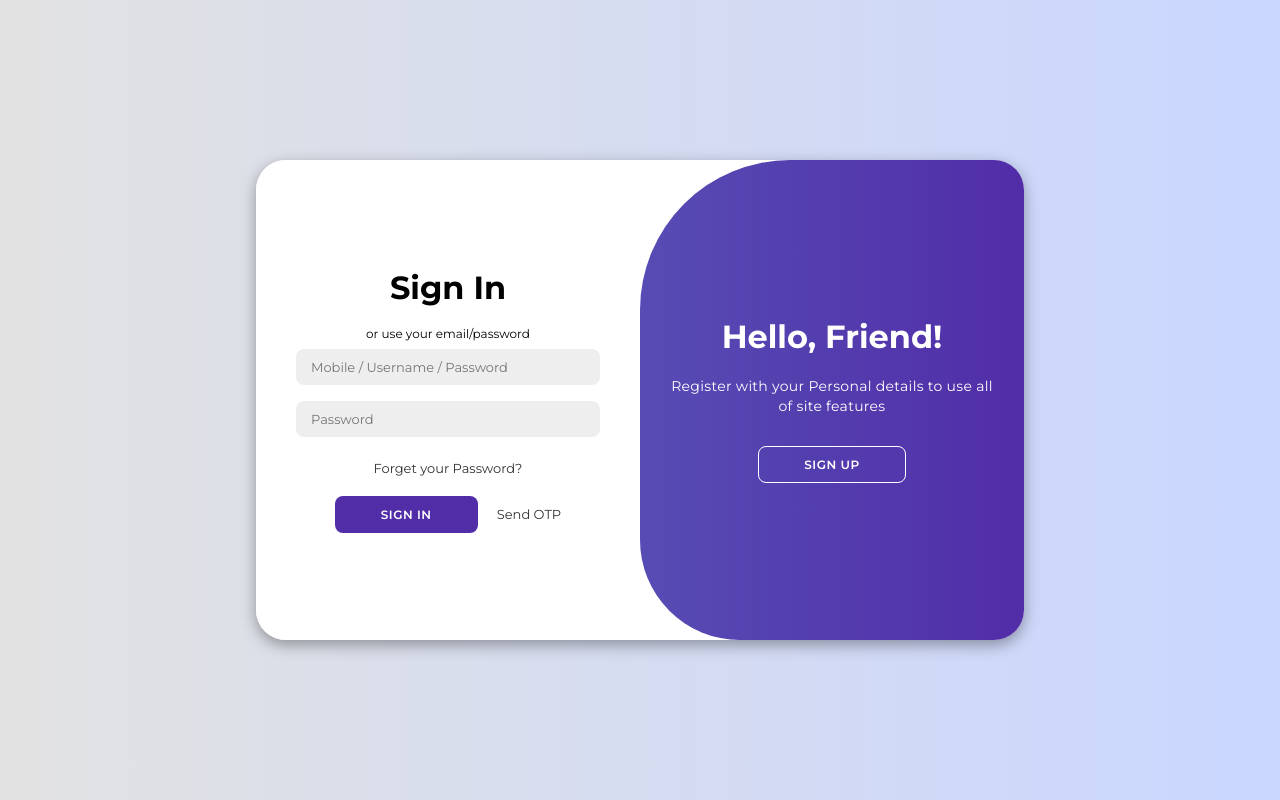
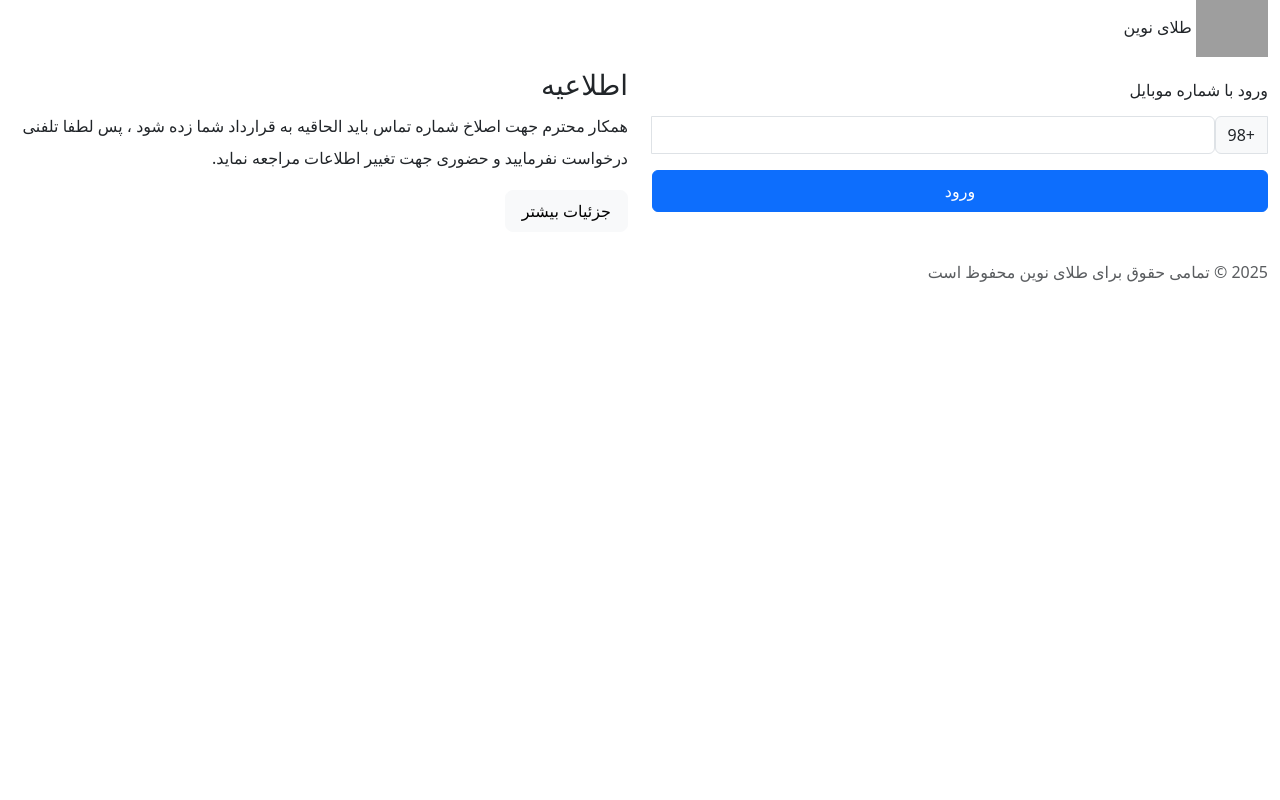
Before and after one commit to AboozarEsmaili/loginOTP, a PHP site: page / in a window 1280 px wide. Run offline with PHP 8.4, Linux system fonts and the light colour scheme; grey boxes are pictures that could not be loaded.

Commit message:
Update index.php
new code

```diff
--- a/index.php
+++ b/index.php
@@ -1,70 +1,52 @@
-<?php
-require_once('config/loader.php');
+<!DOCTYPE html>
+<html lang="fa" dir="rtl">
 
-?>
-
-<html lang="pt-BR">
 <head>
-  <meta charset="UTF-8">
-  <meta http-equiv="X-UA-Compatible" content="IE=edge">
-  <link rel="stylesheet" href="https://cdnjs.cloudflare.com/ajax/libs/font-awesome/6.4.2/css/all.min.css" integrity="sha512-z3gLpd7yknf1YoNbCzqRKc4qyor8gaKU1qmn+CShxbuBusANI9QpRohGBreCFkKxLhei6S9CQXFEbbKuqLg0DA==" crossorigin="anonymous" referrerpolicy="no-referrer" />
-  <meta name="viewport" content="width=device-width, initial-scale=1.0">
-  <title>Login</title>
-  <link rel="stylesheet" href="./assets/css/style.css">
+  <!-- Required meta tags -->
+  <meta charset="utf-8" />
+  <meta name="viewport" content="width=device-width, initial-scale=1" />
+  <!-- Bootstrap CSS -->
+  <link href="https://cdn.jsdelivr.net/npm/bootstrap@5.3.3/dist/css/bootstrap.min.css" rel="stylesheet"
+    integrity="sha384-QWTKZyjpPEjISv5WaRU9OFeRpok6YctnYmDr5pNlyT2bRjXh0JMhjY6hW+ALEwIH" crossorigin="anonymous">
+  <link rel="stylesheet" href="css/app.css" />
+  <title>طلای خیرخواه</title>
 </head>
 
-<body>
-  <div class="container" id="container">
+<body class="yekan-font">
+  <div class="container-fluid login_page">
+    <div class="row">
+      <div class="d-flex col-md-6 login_page_right_col half-page">
+        <div class="form-signin w-100 m-auto">
+          <form>
+            <div class="mb-4 logo_set">
+              <img src="https://www.svgrepo.com/show/277194/gold-ingots-gold.svg" alt="" width="72"
+              height="57">
+            <span class="num-fontpi">طلای نوین</span>
+            </div>
+            <h5 class="fs-6 mb-3 fw-normal">ورود با شماره موبایل</h5>
+            <div class="input-group mb-3 input_ltr">
+              <span class="input-group-text num-fontpi input_mobile_span">+98</span>
+              <input type="text" class="form-control num-fontpi input_mobile" placeholder="">
+            </div>
+            <button class="btn btn-primary w-100 py-2 login_btn num-fontpi" type="submit">ورود</button>
+            <p class="mt-5 mb-3 text-body-secondary fw-light copy_right">2025 © تمامی حقوق برای طلای نوین محفوظ است </p>
+          </form>
+        </div>
+      </div>
 
-  <!-- sign up -->
-    <div class="form-container sign-up">
-      <form method="POST" action="action/sign-up.php">
-        <h1>Create Account</h1>
-        <div class="social-icons">
-          <a href="#" class="icons"><i class="fa-brands fa-google-plus-g"></i></a>
-          <a href="#" class="icons"><i class="fa-brands fa-facebook-f"></i></a>
-          <a href="#" class="icons"><i class="fa-brands fa-github"></i></a>
-          <a href="#" class="icons"><i class="fa-brands fa-linkedin-in"></i></a>
-        </div>
-        <span>or use your email to registration</span>
-        <input type="text" name="username" placeholder="userName">
-        <input type="email" name="email" placeholder="Email">
-        <input type="text" name="mobile" name placeholder="MobileNumber">
-        <input type="password" name="password" placeholder="Password">
-        <button type="submit" name="signup">Sign Up</button>
-      </form>
-    </div>
-
-  <!-- sign in -->
-    <div class="form-container sign-in">
-      <form>
-        <h1>Sign In</h1>
- <br>
-            <span>or use your email/password</span>
-            <input type="text" placeholder="Mobile / Username / Password">
-            <input type="password" placeholder="Password">
-            <a href="#">Forget your Password?</a>
-            <div style="display: inline;">
-                <button>Sign In</button>
-                <a style="margin-left: 15px" href="otp.php">Send OTP</a>
-            </div>
-      </form>
-    </div>
-    <div class="toggle-container">
-      <div class="toggle">
-        <div class="toggle-panel toggle-left">
-          <h1>Welcome Back!</h1>
-          <p>Enter your Personal details to use all of site features</p>
-          <button class="hidden" id="login">Sign In</button>
-        </div>
-        <div class="toggle-panel toggle-right">
-          <h1>Hello, Friend!</h1>
-          <p>Register with your Personal details to use all of site features</p>
-          <button class="hidden" id="register">Sign Up</button>
+      <div class="d-flex col-md-6 login_page_left_col half-page">
+        <div class="login_notice w-100 m-auto">
+          <h3 class="num-fontpi">اطلاعیه</h3>
+          <p class="lh-lg">همکار محترم جهت اصلاخ شماره تماس باید الحاقیه به قرارداد شما زده شود ، پس لطفا تلفنی درخواست نفرمایید و حضوری جهت تغییر اطلاعات مراجعه نماید.</p>
+          <a class="btn btn-light btn-lg fs-6" href="#">جزئیات بیشتر</a>
         </div>
       </div>
     </div>
   </div>
+
+  <script src="https://cdn.jsdelivr.net/npm/bootstrap@5.3.3/dist/js/bootstrap.bundle.min.js"
+    integrity="sha384-YvpcrYf0tY3lHB60NNkmXc5s9fDVZLESaAA55NDzOxhy9GkcIdslK1eN7N6jIeHz" crossorigin="anonymous">
+    </script>
 </body>
-<script src="./assets/script/js/script.js"></script>
+
 </html>
```
